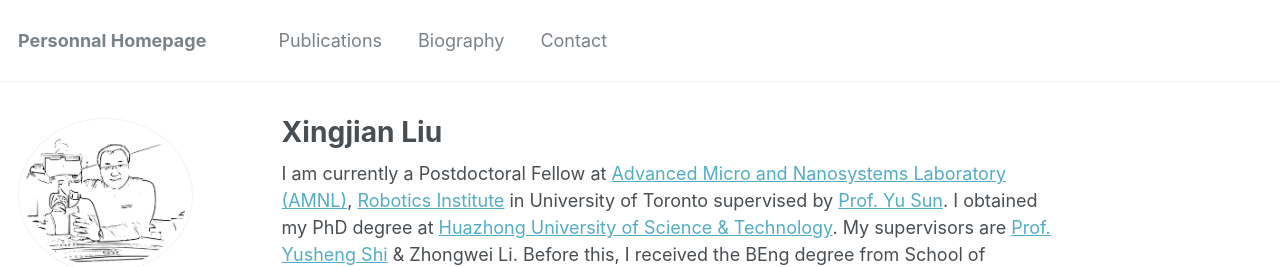
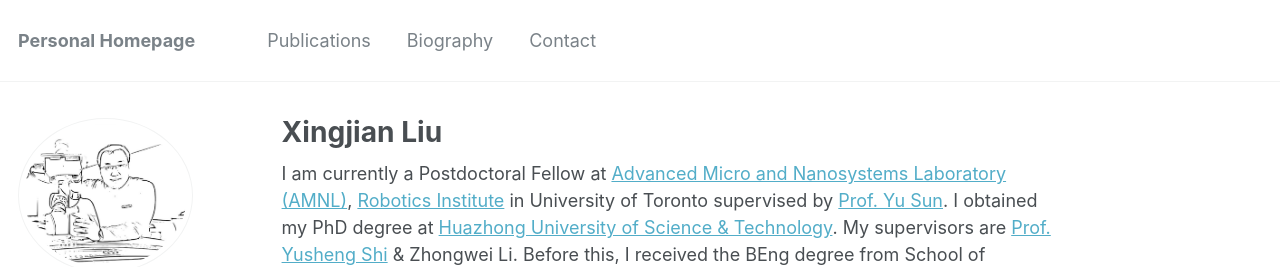
Before and after one commit to xingjianliu/xingjianliu.github.io, a Jekyll site: the page built from _pages/about.md, in a window 1280 px wide and 900 px high. Shown: the top 267 px of the window. Built offline with Jekyll 4.4.1, drawn with Linux system fonts in a browser that asks for light colours.

Commit message:
Update _config.yml

```diff
--- a/_config.yml
+++ b/_config.yml
@@ -7,7 +7,7 @@
 
 # Site Settings
 locale                   : "en-US"
-title                    : "Personnal Homepage"
+title                    : "Personal Homepage"
 title_separator          : "-"
 name                     : &name "Xingjian Liu"
 description              : &description "personal description"
```
